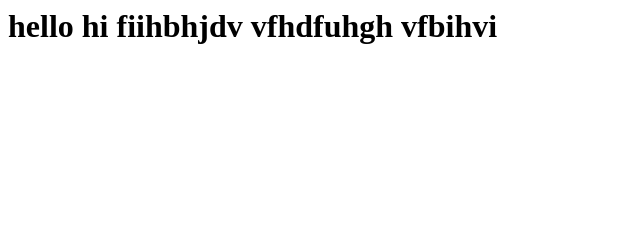
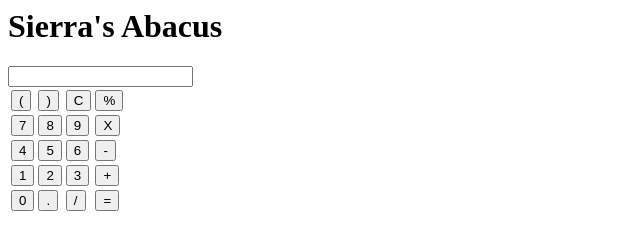
Before and after one commit to sneha2180/ABACUS, a plain HTML site: page index.html in a window 1280 px wide. Shown: the whole page, without its empty margins (0-640 px from the left). Drawn offline with Linux system fonts and the light colour scheme.

Commit message:
html updated

```diff
--- a/index.html
+++ b/index.html
@@ -1,10 +1,53 @@
 <html>
-  <h1>
-    hello
 
-    hi
-    fiihbhjdv
-    vfhdfuhgh
-    vfbihvi
-    </h1>
-  </html>
+<head>
+    <link rel="stylesheet" href="style.css">
+
+    <title>Calculator</title>
+</head>
+
+<body>
+    <div class="container">
+        <h1>Sierra's Abacus</h1>
+
+        <div class="calculator">
+            <input type="text" name="screen" id="screen">
+            <table>
+                <tr>
+                    <td><button>(</button></td>
+                    <td><button>)</button></td>
+                    <td><button>C</button></td>
+                    <td><button>%</button></td>
+                </tr>
+                <tr>
+                    <td><button>7</button></td>
+                    <td><button>8</button></td>
+                    <td><button>9</button></td>
+                    <td><button>X</button></td>
+                </tr>
+                <tr>
+                    <td><button>4</button></td>
+                    <td><button>5</button></td>
+                    <td><button>6</button></td>
+                    <td><button>-</button></td>
+                </tr>
+                <tr>
+                    <td><button>1</button></td>
+                    <td><button>2</button></td>
+                    <td><button>3</button></td>
+                    <td><button>+</button></td>
+                </tr>
+                <tr>
+                    <td><button>0</button></td>
+                    <td><button>.</button></td>
+                    <td><button>/</button></td>
+                    <td><button>=</button></td>
+                </tr>
+            </table>
+        </div>
+    </div>
+
+</body>
+
+<script src="calculator.js"></script>
+</html>
```
